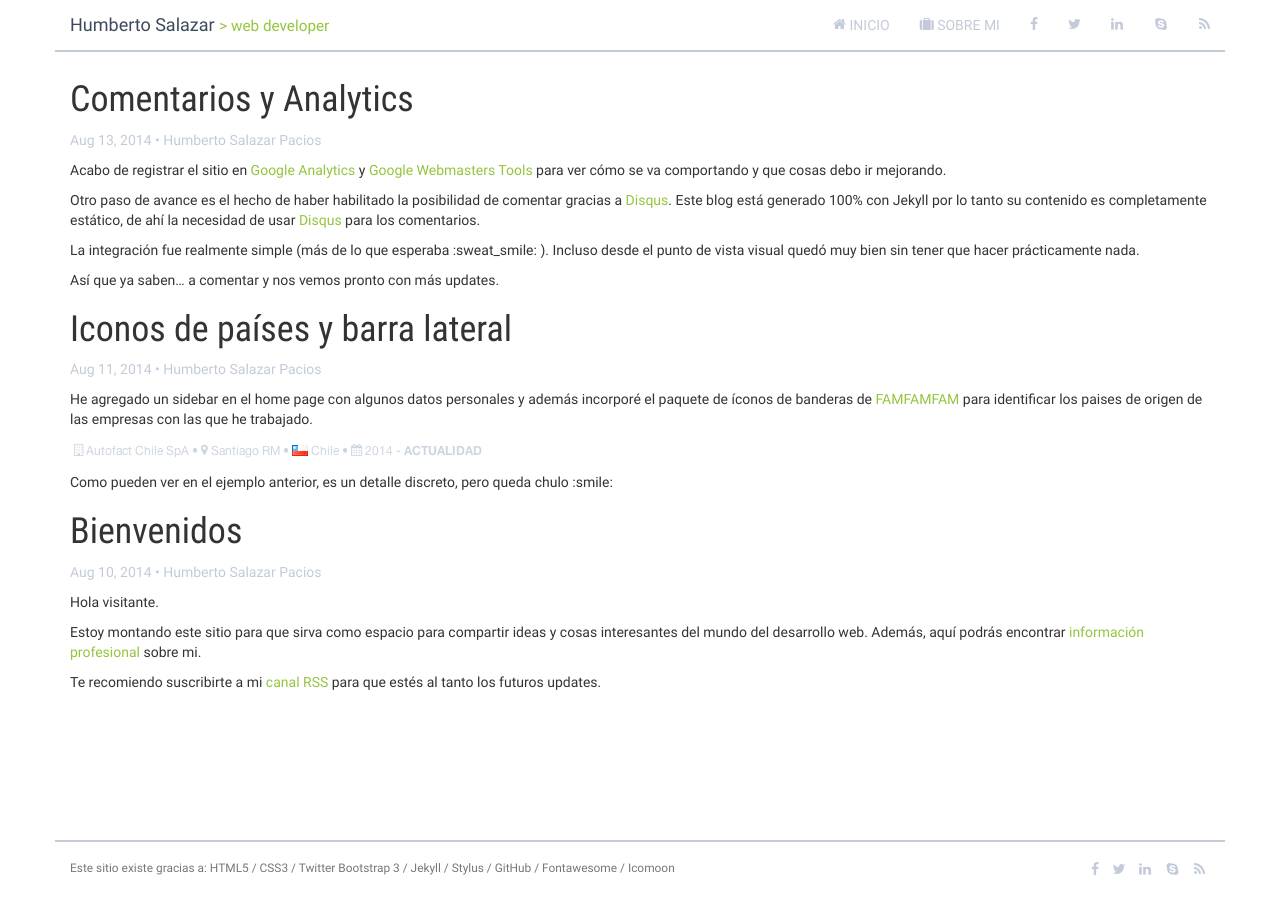
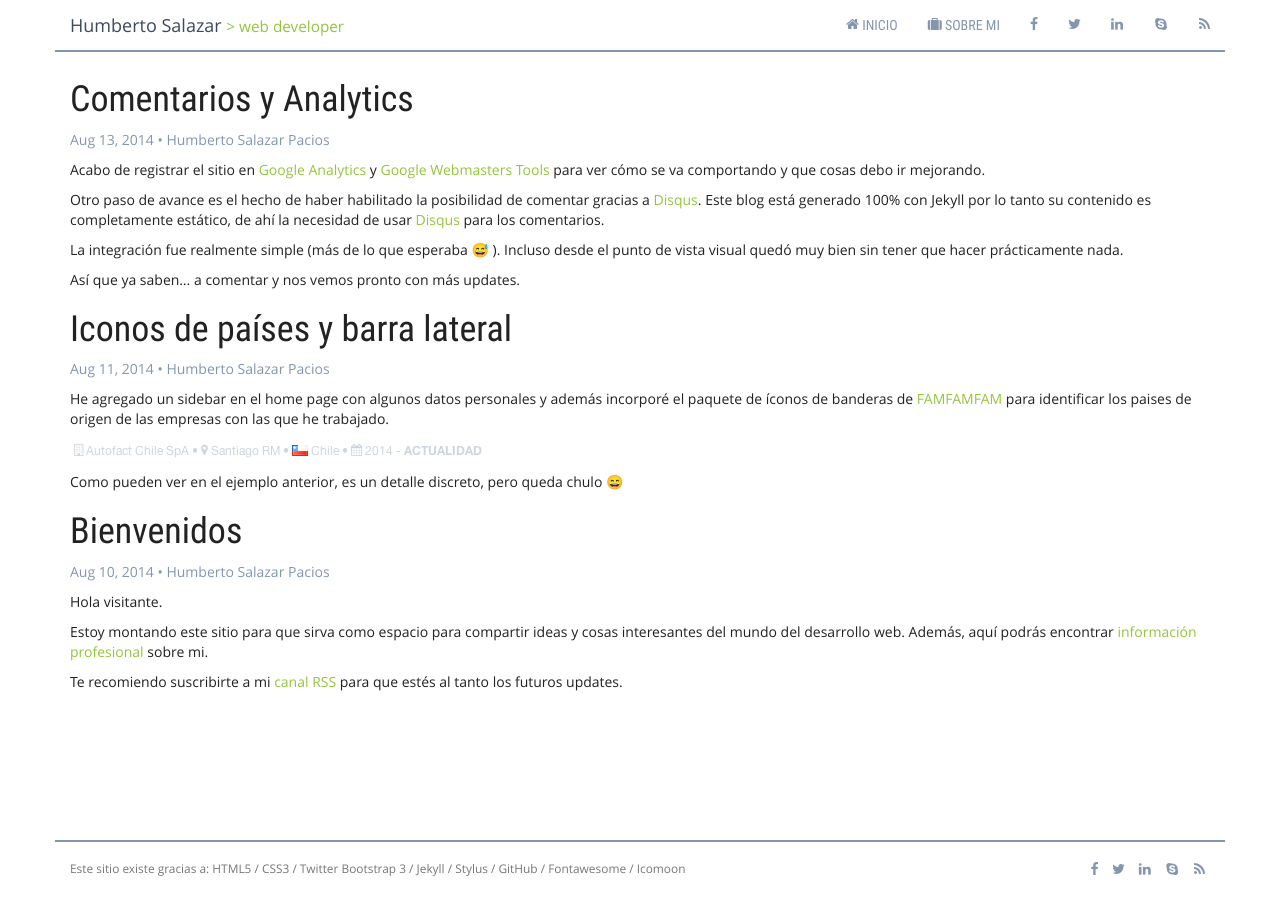
Before and after one commit to hsalazr/hsalazr.github.io, a Jekyll site: the page built from blog.html, in a window 1280 px wide. Built offline with Jekyll 4.4.1, drawn with Linux system fonts in a browser that asks for light colours; emoji names are drawn with the system emoji font.

Commit message:
sidebar, fuentes, estilos

```diff
--- a/_config.yml
+++ b/_config.yml
@@ -13,7 +13,7 @@
 # Build settings
 markdown: kramdown
 permalink: /blog/:year/:month/:day/:title
-
-#gems:
-#  - jekyll-sitemap
-#  - jemoji
+production: true
+gems:
+ - jekyll-sitemap
+ - jemoji
--- a/css/style.css
+++ b/css/style.css
@@ -180,61 +180,57 @@
 .icon-circle-thin:before{content:"\f1db"}
 .icon-share-alt:before{content:"\f1e0"}
 .icon-bomb:before{content:"\f1e2"}
-@font-face{font-family:'Roboto';src:local('Roboto'),url("https://roboto-webfont.googlecode.com/files/Roboto-Regular-webfont.woff") format('woff');font-weight:400;font-style:normal}
-@font-face{font-family:'Roboto';src:local('Roboto'),url("https://roboto-webfont.googlecode.com/files/Roboto-Italic-webfont.woff") format('woff');font-weight:400;font-style:italic}
-@font-face{font-family:'Roboto';src:local('Roboto'),url("https://roboto-webfont.googlecode.com/files/Roboto-Bold-webfont.woff") format('woff');font-weight:700;font-style:normal}
-@font-face{font-family:'Roboto';src:local('Roboto'),url("https://roboto-webfont.googlecode.com/files/Roboto-BoldItalic-webfont.woff") format('woff');font-weight:700;font-style:italic}
-@font-face{font-family:'Roboto Condensed';src:local('Roboto Condensed'),url("https://roboto-webfont.googlecode.com/files/Roboto-Condensed-webfont.woff") format('woff');font-weight:400;font-style:normal}
-@font-face{font-family:'Roboto Condensed';src:local('Roboto Condensed'),url("https://roboto-webfont.googlecode.com/files/Roboto-CondensedItalic-webfont.woff") format('woff');font-weight:400;font-style:italic}
-@font-face{font-family:'Roboto Condensed';src:local('Roboto Condensed'),url("https://roboto-webfont.googlecode.com/files/Roboto-BoldCondensed-webfont.woff") format('woff');font-weight:700;font-style:normal}
-@font-face{font-family:'Roboto Condensed';src:local('Roboto Condensed'),url("https://roboto-webfont.googlecode.com/files/Roboto-BoldCondensedItalic-webfont.woff") format('woff');font-weight:700;font-style:italic}
-@font-face{font-family:'Roboto Thin';src:local('Roboto Thin'),url("https://roboto-webfont.googlecode.com/files/Roboto-Thin-webfont.woff") format('woff');font-weight:400;font-style:normal}
-@font-face{font-family:'Roboto Thin';src:local('Roboto Thin'),url("https://roboto-webfont.googlecode.com/files/Roboto-ThinItalic-webfont.woff") format('woff');font-weight:400;font-style:italic}
-@font-face{font-family:'Roboto Light';src:local('Roboto Light'),url("https://roboto-webfont.googlecode.com/files/Roboto-Light-webfont.woff") format('woff');font-weight:400;font-style:normal}
-@font-face{font-family:'Roboto Light';src:local('Roboto Light'),url("https://roboto-webfont.googlecode.com/files/Roboto-LightItalic-webfont.woff") format('woff');font-weight:400;font-style:italic}
-@font-face{font-family:'Roboto Medium';src:local('Roboto Medium'),url("https://roboto-webfont.googlecode.com/files/Roboto-Medium-webfont.woff") format('woff');font-weight:400;font-style:normal}
-@font-face{font-family:'Roboto Medium';src:local('Roboto Medium'),url("https://roboto-webfont.googlecode.com/files/Roboto-MediumItalic-webfont.woff") format('woff');font-weight:400;font-style:italic}
-@font-face{font-family:'Roboto Black';src:local('Roboto Black'),url("https://roboto-webfont.googlecode.com/files/Roboto-Black-webfont.woff") format('woff');font-weight:400;font-style:normal}
-@font-face{font-family:'Roboto Black';src:local('Roboto Black'),url("https://roboto-webfont.googlecode.com/files/Roboto-BlackItalic-webfont.woff") format('woff');font-weight:400;font-style:italic}
+@font-face{font-family:'Open Sans';font-style:normal;font-weight:400;src:local('Open Sans'),local('OpenSans'),url("http://fonts.gstatic.com/s/opensans/v9/cJZKeOuBrn4kERxqtaUH3bO3LdcAZYWl9Si6vvxL-qU.woff") format('woff')}
+@font-face{font-family:'Open Sans';font-style:normal;font-weight:700;src:local('Open Sans Bold'),local('OpenSans-Bold'),url("http://fonts.gstatic.com/s/opensans/v9/k3k702ZOKiLJc3WVjuplzKRDOzjiPcYnFooOUGCOsRk.woff") format('woff')}
+@font-face{font-family:'Open Sans';font-style:italic;font-weight:400;src:local('Open Sans Italic'),local('OpenSans-Italic'),url("http://fonts.gstatic.com/s/opensans/v9/xjAJXh38I15wypJXxuGMBrrIa-7acMAeDBVuclsi6Gc.woff") format('woff')}
+@font-face{font-family:'Open Sans';font-style:italic;font-weight:700;src:local('Open Sans Bold Italic'),local('OpenSans-BoldItalic'),url("http://fonts.gstatic.com/s/opensans/v9/PRmiXeptR36kaC0GEAetxhbnBKKEOwRKgsHDreGcocg.woff") format('woff')}
+@font-face{font-family:'Roboto Condensed';font-style:normal;font-weight:400;src:local('Roboto Condensed Regular'),local('RobotoCondensed-Regular'),url("http://fonts.gstatic.com/s/robotocondensed/v10/Zd2E9abXLFGSr9G3YK2MsNxB8OB85xaNTJvVSB9YUjQ.woff") format('woff')}
+body,.label{font-family:'Open Sans',sans-serif;font-style:normal;font-weight:400}
+h1,h2,h3,h4,h5,.navbar-nav > li > a{font-family:'Roboto Condensed',sans-serif;font-style:normal;font-weight:400}
+html{position:relative;min-height:100%}
+body{margin-bottom:60px}
+body > .container{padding:60px 15px 0}
+footer{position:absolute;bottom:0;width:100%;height:60px;}
+footer > .container{padding-top:18px}
+body{color:#222}
 a{color:#94c53e;}
-a:hover,a:focus{text-decoration:none;color:#d5e8b4}
-html{position:relative;min-height:100%}
-body{font-family:"Roboto";margin-bottom:60px;}
-body h1{font-family:"Roboto Condensed"}
-footer{position:absolute;bottom:0;width:100%;height:60px;}
-footer > .container{color:#c2cbd7;padding-top:18px;border-top:2px solid #c2cbd7}
-.navbar-default{background-color:rgba(255,255,255,0.94);border:none;}
-.navbar-default > .container{border-bottom:2px solid #c2cbd7}
+a:hover,a:focus{text-decoration:none;color:#77a030}
+.label.label-default{background-color:#fafafa;color:#3d4a5d;}
+.label.label-default:hover{background-color:#3d4a5d;color:#fff}
+.post > aside{border-top:1px dashed #f0f0f0;padding-top:8px;margin-right:0;margin-left:0;margin-top:8px;}
+.post > aside > div:first-child{padding-left:0}
+.post > aside > div:last-child{padding-right:0}
+footer > .container{color:#8496af;border-top:2px solid #8496af}
+.navbar-default{background-color:rgba(255,255,255,0.97);border:none;}
+.navbar-default > .container{border-bottom:2px solid #8496af}
 .navbar-default .navbar-brand,.navbar-default .navbar-brand:hover,.navbar-default .navbar-brand:focus{color:#3d4a5d;}
 .navbar-default .navbar-brand .small,.navbar-default .navbar-brand:hover .small,.navbar-default .navbar-brand:focus .small{color:#94c53e}
-.navbar-default .navbar-nav > li > a{text-transform:uppercase;color:#c2cbd7;}
+.navbar-default .navbar-nav > li > a{text-transform:uppercase;color:#8496af;}
 .navbar-default .navbar-nav > li > a:focus,.navbar-default .navbar-nav > li > a:hover{color:#d5e8b4;background-color:transparent;border-bottom:2px solid #d5e8b4;margin-bottom:-2px}
 .navbar-default .navbar-nav > .active > a,.navbar-default .navbar-nav > .active > a:focus,.navbar-default .navbar-nav > .active > a:hover{color:#94c53e;background-color:transparent;border-bottom:2px solid #94c53e;margin-bottom:-2px;}
 .navbar-default .navbar-nav > .active > a .icon,.navbar-default .navbar-nav > .active > a:focus .icon,.navbar-default .navbar-nav > .active > a:hover .icon{color:#94c53e}
-body > .container{padding:60px 15px 0}
 .main-content > section:last-child{margin-bottom:60px}
-.main-content > section > h1{font-size:28px;border-bottom:1px solid #c2cbd7;padding-bottom:8px}
+.main-content > section > h1{font-size:28px;border-bottom:1px solid #8496af;padding-bottom:8px}
 .main-content > section article{padding-bottom:20px;margin-bottom:30px;}
 .main-content > section article:last-child{border-bottom:none;margin-bottom:0}
 .main-content > section article h1{ffont-size:24px;margin-bottom:10px}
 .main-content > section article h2{color:#94c53e;margin-top:10px;font-size:16px}
-article.post{margin-bottom:60px}
-.meta{color:#c2cbd7;}
-.meta a{color:#c2cbd7;}
+article.post{margin-bottom:50px}
+.meta{color:#8496af;}
+.meta a{color:#8496af;}
 .meta a:hover,.meta a:focus{color:#3d4a5d}
-.tags .label-default{background-color:#c2cbd7;}
-.tags .label-default:hover{cursor:pointer;color:#3d4a5d}
-.social li a{font-size:14px;color:#c2cbd7;}
+.tags .label-default{line-height:24px;padding-right:10px;}
+.tags .label-default:hover{cursor:pointer}
+.social li a{color:#8496af;}
 .social li a:hover,.social li a:focus{color:#3d4a5d;}
 .social li a:hover i.icon.icon-rss,.social li a:focus i.icon.icon-rss{color:#d58512}
 .social li a:hover i.icon.icon-skype,.social li a:focus i.icon.icon-skype{color:#00aae7}
 .post-flow{padding-right:45px}
-.sidebar{color:#444;border-left:1px solid #d5e8b4;border-top:1px solid #d5e8b4;padding-left:30px;padding-top:20px;margin-top:-10px;margin-bottom:-2px;}
-.sidebar .widget{padding-bottom:12px;margin-bottom:12px;border-bottom:1px solid #d5e8b4;margin-left:-30px;padding-left:30px;}
-.sidebar .widget:last-child{border:none}
+.sidebar{color:#222;margin-top:26px;margin-bottom:26px;}
+.sidebar .widget{padding:15px;margin-bottom:8px;background-color:#fff;border:1px solid #ccc;box-shadow:0 1px 1px rgba(0,0,0,0.1);border-radius:5px;}
 .sidebar .widget aside{margin-top:8px}
-.sidebar .widget .avatar{padding-right:0;margin-top:14px;margin-bottom:15px}
-.sidebar h1{font-size:18px}
+.sidebar .widget .avatar{padding-right:0;margin-bottom:15px}
+.sidebar h1{font-size:18px;margin-top:0;padding-bottom:10px;padding-left:15px;padding-right:15px;margin-left:-15px;margin-right:-15px;box-shadow:0 1px 0 rgba(0,0,0,0.1)}
 .sidebar h2{font-size:16px;margin-bottom:8px}
 .sidebar h3{margin-top:8px;font-size:14px}
 img.flag{margin-top:-2px;width:16px;height:11px}
```
Also changed, not shown: _includes/head.html (+0 -9 lines), _layouts/post.html (+31 -11 lines), css/style.styl (+143 -65 lines), index.html (+29 -2 lines), 1 other file.
